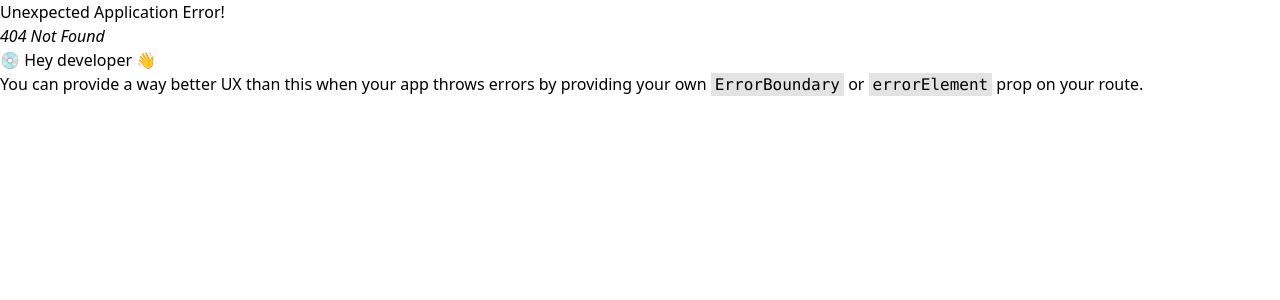
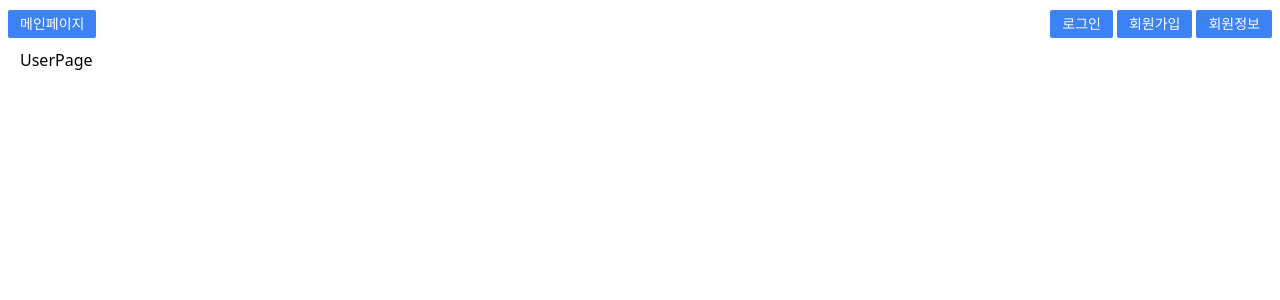
Before and after one commit to 2hanbyeol1/preonboarding, a React (Vite) app: page /user in a window 1280 px wide. Before the commit this address had no page. Shown: the top 300 px of the page. Built offline with nearby package versions, Linux system fonts and the light colour scheme.

Commit message:
feat: Header 구현

```diff
--- /dev/null
+++ b/src/components/common/Button.tsx
@@ -0,0 +1,23 @@
+import { Link, LinkProps } from "react-router-dom";
+
+function Button({ children, ...props }: LinkProps) {
+  // & ComponentProps<"button">
+  return (
+    <Link
+      className="px-3 py-1 bg-blue-500 hover:brightness-95 text-white text-sm rounded-sm"
+      {...props}
+    >
+      {children}
+    </Link>
+  );
+  // return (
+  //   <button
+  //     className="px-3 py-1 bg-blue-500 hover:brightness-95 text-white text-sm rounded-sm"
+  //     {...props}
+  //   >
+  //     {children}
+  //   </button>
+  // );
+}
+
+export default Button;
--- /dev/null
+++ b/src/components/common/Header.tsx
@@ -0,0 +1,16 @@
+import Button from "./Button";
+
+function Header() {
+  return (
+    <header className="fixed top-0 left-0 flex justify-between items-center w-screen h-12 px-2 mb-7 bg-white">
+      <Button to="/">메인페이지</Button>
+      <div className="flex gap-1">
+        <Button to="/login">로그인</Button>
+        <Button to="/register">회원가입</Button>
+        <Button to="/user">회원정보</Button>
+      </div>
+    </header>
+  );
+}
+
+export default Header;
--- /dev/null
+++ b/src/layout/MainLayout.tsx
@@ -0,0 +1,15 @@
+import { Outlet } from "react-router-dom";
+import Header from "../components/common/Header";
+
+function MainLayout() {
+  return (
+    <>
+      <Header />
+      <section className="max-w-[1440px] mt-12 mx-auto px-5">
+        <Outlet />
+      </section>
+    </>
+  );
+}
+
+export default MainLayout;
--- /dev/null
+++ b/src/pages/Login.tsx
@@ -0,0 +1,5 @@
+function LoginPage() {
+  return <div>LoginPage</div>;
+}
+
+export default LoginPage;
--- a/src/pages/Main.tsx
+++ b/src/pages/Main.tsx
@@ -1,7 +1,7 @@
 import Todo from "../components/main/Todo";
 import { useGetTodos } from "../hooks/queries/todo/useTodo";
 
-function Main() {
+function MainPage() {
   const { data: todos, isPending, isError } = useGetTodos();
 
   if (isPending) return <div>loading...</div>;
@@ -21,4 +21,4 @@ function Main() {
   );
 }
 
-export default Main;
+export default MainPage;
--- /dev/null
+++ b/src/pages/Register.tsx
@@ -0,0 +1,5 @@
+function RegisterPage() {
+  return <div>RegisterPage</div>;
+}
+
+export default RegisterPage;
--- /dev/null
+++ b/src/pages/User.tsx
@@ -0,0 +1,5 @@
+function UserPage() {
+  return <div>UserPage</div>;
+}
+
+export default UserPage;
```
Also changed, not shown: src/App.tsx (+24 -2 lines), 1 other file (tests, documents, lock files or other folders).
